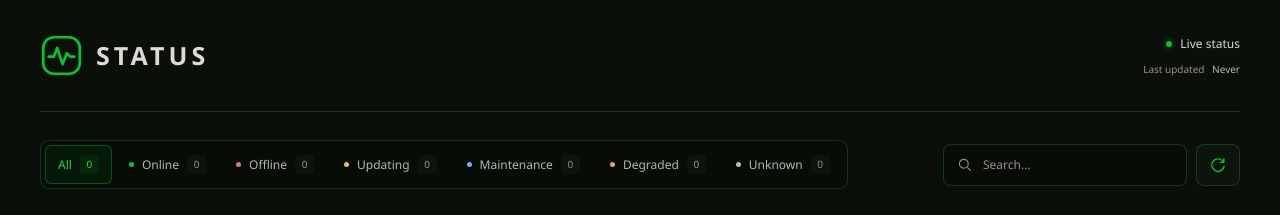
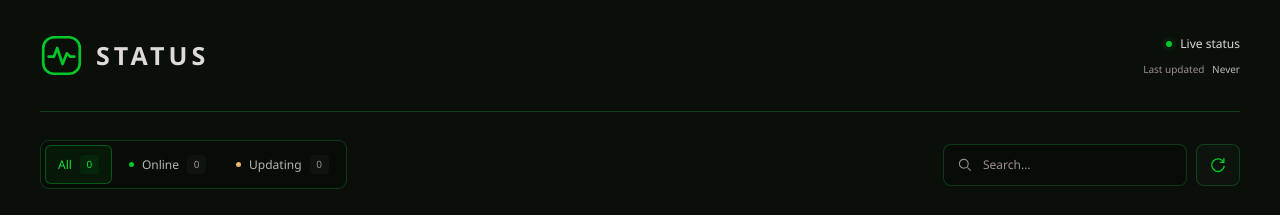
Before and after one commit to nah92302c-png/nexus-status, a Next.js app: page / in a window 1280 px wide. Shown: the top 215 px of the page. Built offline with nearby package versions, Linux system fonts and the light colour scheme; no server answers; the database is empty.

Commit message:
fix: limit filters to Online and Updating only

```diff
--- a/src/components/dashboard/dashboard.tsx
+++ b/src/components/dashboard/dashboard.tsx
@@ -3,7 +3,7 @@
 import { useCallback, useEffect, useMemo, useRef, useState } from "react";
 import Link from "next/link";
 import type { Service } from "@/lib/types";
-import { SERVICE_STATUSES, STATUS_META } from "@/lib/types";
+import { STATUS_META, type ServiceStatus } from "@/lib/types";
 import { DEFAULT_FILTER, filterServices, type DashboardFilter } from "@/lib/filters";
 import { countByStatus } from "@/lib/status";
 import { formatUtcShort } from "@/lib/format";
@@ -114,6 +114,8 @@ export function Dashboard({ initialServices, demo, pollIntervalMs }: DashboardPr
       ? "Live status"
       : "Reconnecting";
 
+  const VISIBLE_FILTER_STATUSES: ServiceStatus[] = ["online", "updating"];
+
   return (
     <div className="site-shell flex min-h-screen flex-col">
       <a className="skip-link" href="#products">
@@ -168,7 +170,7 @@ export function Dashboard({ initialServices, demo, pollIntervalMs }: DashboardPr
             >
               All <span>{counts.total}</span>
             </button>
-            {SERVICE_STATUSES.map((status) => {
+            {VISIBLE_FILTER_STATUSES.map((status) => {
               const meta = STATUS_META[status];
               const active = filter.status === status;
               return (
```
